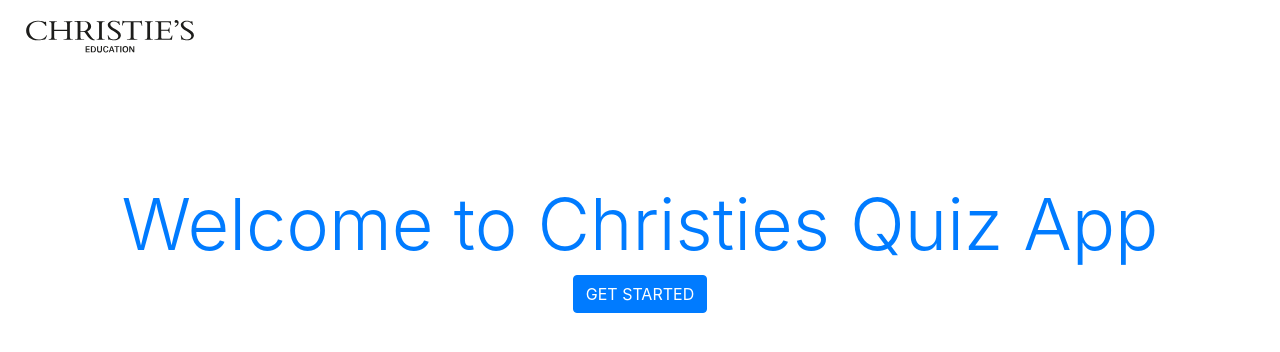
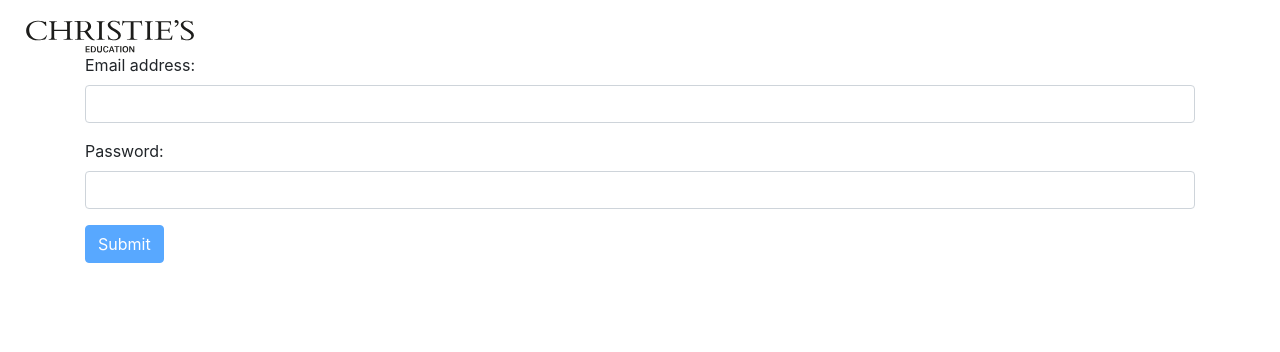
Before and after one commit to smamit27/Angular_quiz, an Angular app: page / in a window 1280 px wide. Shown: the top 352 px of the page. Built offline with nearby package versions, Linux system fonts and the light colour scheme.

Commit message:
Added firebase auth

```diff
--- a/src/app/app.module.ts
+++ b/src/app/app.module.ts
@@ -1,21 +1,26 @@
 import { BrowserModule } from '@angular/platform-browser';
 import { NgModule } from '@angular/core';
-
 import { AppRoutingModule } from './app-routing.module';
 import { AppComponent } from './app.component';
-import { ReactiveFormsModule } from '@angular/forms';
+import { ReactiveFormsModule, FormsModule } from '@angular/forms';
 import { QuizComponent } from './quiz/quiz.component';
 import { WelcomeComponent } from './welcome/welcome.component';
+import { AuthComponent } from './auth/auth.component';
+import { HttpClientModule } from '@angular/common/http';
+
 
 @NgModule({
   declarations: [
     AppComponent,
     QuizComponent,
-    WelcomeComponent
+    WelcomeComponent,
+    AuthComponent
   ],
   imports: [
     BrowserModule,
-    AppRoutingModule,ReactiveFormsModule
+    AppRoutingModule,ReactiveFormsModule,
+    FormsModule,
+    HttpClientModule
   ],
   providers: [],
   bootstrap: [AppComponent]
--- /dev/null
+++ b/src/app/auth.service.ts
@@ -0,0 +1,26 @@
+import { Injectable } from '@angular/core';
+import { HttpClient } from '@angular/common/http';
+interface AuthMod {
+  kind :string,
+  idToken:	string,
+  email :	string,
+  refreshToken :	string,
+  expiresIn	: string,
+  localId	: string
+};
+
+@Injectable({
+  providedIn: 'root'
+})
+export class AuthService {
+
+  constructor(private http: HttpClient) { }
+
+  signup(email: string, password: string) {
+    return this.http.post<AuthMod>('https://identitytoolkit.googleapis.com/v1/accounts:signUp?key=AIzaSyDTQiG3dA0EADCgkpJ3PN3P5KZQso7JIo0',{
+      email: email,
+      password: password,
+      returnSecureToken: true
+    })
+  }
+}
--- /dev/null
+++ b/src/app/auth/auth.component.html
@@ -0,0 +1,16 @@
+<div class="container">
+<div class="alert alert-danger" *ngIf="isLogin">
+   {{errorMessage}}
+</div>
+<form #authForm="ngForm" (ngSubmit)="authSubmit(authForm)">
+    <div class="form-group">
+      <label for="email">Email address:</label>
+      <input type="email" class="form-control" id="email" name="email" ngModel email required>
+    </div>
+    <div class="form-group">
+      <label for="password">Password:</label>
+      <input type="password" class="form-control" name="password" id="password" ngModel required>
+    </div>
+    <button type="submit" class="btn btn-primary" [disabled]="!authForm.valid">Submit</button>
+  </form>
+</div>
--- /dev/null
+++ b/src/app/auth/auth.component.ts
@@ -0,0 +1,37 @@
+import { Component, OnInit } from '@angular/core';
+import { NgForm } from '@angular/forms';
+import { AuthService } from '../auth.service';
+import { Router } from '@angular/router';
+
+
+@Component({
+  selector: 'app-auth',
+  templateUrl: './auth.component.html',
+  styleUrls: ['./auth.component.css']
+})
+export class AuthComponent implements OnInit {
+  message;
+  errorMessage;
+  isLogin = false;
+  constructor( private authService: AuthService,private router: Router) { }
+
+  ngOnInit() {
+  }
+  authSubmit(form: NgForm) {
+    const email = form.value.email;
+    const password = form.value.password;
+    this.authService.signup(email,password).subscribe(resdata =>{
+      console.log(resdata);
+      this.message = resdata;
+      this.router.navigate(['welcome']);
+
+    },
+    errorRes =>{
+      this.errorMessage = errorRes.error.error.message;
+      console.log(this.errorMessage);
+      this.isLogin = true;
+    });
+    form.reset();
+  }
+
+}
```
Also changed, not shown: src/app/app-routing.module.ts (+6 -2 lines), src/app/auth/auth.component.css (added), 2 other files (tests, documents, lock files or other folders).
